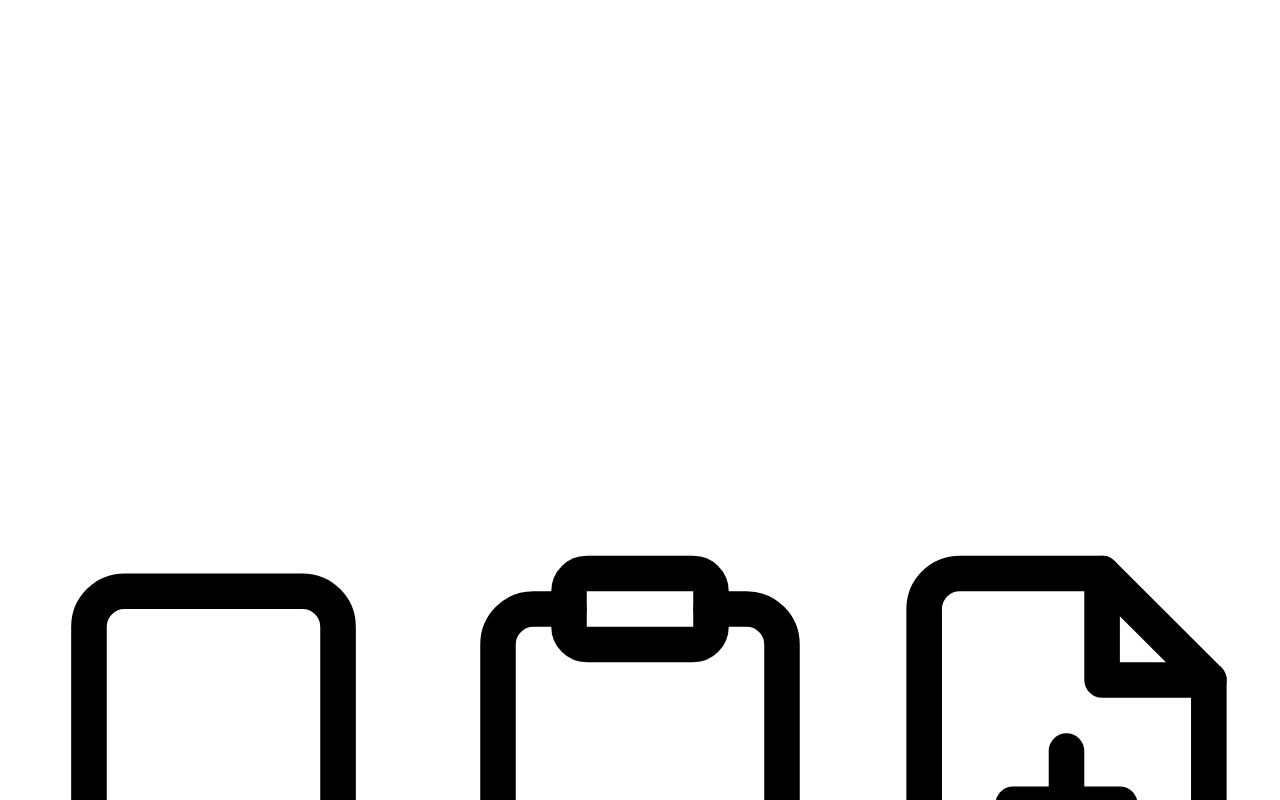
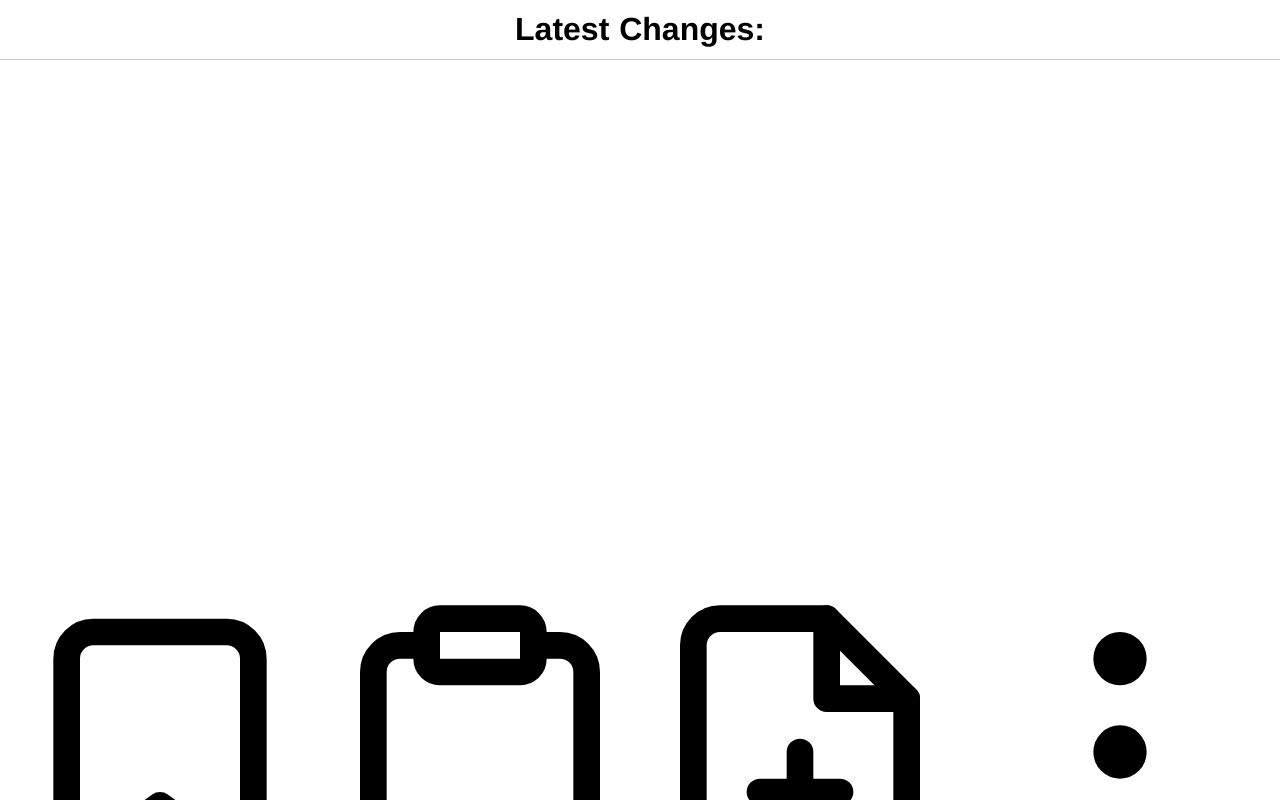
Before and after one commit to nathanielgreen/bulletbuddy, a Nuxt app: page /menu in a window 1280 px wide. Built offline with nearby package versions, Linux system fonts and the light colour scheme; what vue2-touch-events would draw is missing.

Commit message:
[BU-26] (Feature) Implement Headway (#23)
* BU-26: Added Menu Page. Added shortcut. Added Icon

* BU-26: Added headway div and styling

* BU-26: Altering Navbar css

* BU-26: Edited widget CSS

```diff
--- a/assets/global.scss
+++ b/assets/global.scss
@@ -5,6 +5,10 @@
 .fade-right {
   animation-name: fadeinfromright;
   animation-duration: 0.2;
+}
+
+#HW_frame_cont {
+  width: 100% !important;
 }
 
 @keyframes fadeinfromright {
--- a/components/Navbar.vue
+++ b/components/Navbar.vue
@@ -11,6 +11,10 @@
     <nuxt-link class="navbar__item" to="/add-new">
       <img class="navbar__item-img" src="../static/icons/file-plus.svg" />
       <label>New Page</label>
+    </nuxt-link>
+    <nuxt-link class="navbar__item" to="/menu">
+      <img class="navbar__item-img" src="../static/icons/more-vertical.svg" />
+      <label>More</label>
     </nuxt-link>
   </nav>
 </template>
@@ -30,6 +34,7 @@ export default {
 
 <style lang="scss">
 .navbar {
+  background: #ffffff;
   display: flex;
   align-items: center;
   justify-content: center;
@@ -46,6 +51,8 @@ export default {
     text-align: center;
     margin: 0 auto;
     outline: none;
+    font-size: 14px;
+    word-wrap: break-word;
 
     &:hover {
       background-color: #f1f1f1;
--- /dev/null
+++ b/pages/menu.vue
@@ -0,0 +1,63 @@
+<template>
+  <div class="menu">
+    <div class="menu__item">
+      <h1 class="menu__item-header">Latest Changes:</h1>
+      <span class="menu__item-headway" id="headway"></span>
+    </div>
+  </div>
+</template>
+
+<script>
+export default {
+  name: 'Menu',
+  head() {
+    return {
+      script: [
+        {
+          innerHTML: `
+            var HW_config = {
+              selector: '#headway',
+              account: 'xbgK17',
+            };
+          `,
+          type: 'text/javascript',
+          body: true,
+          async: true,
+        },
+        {
+          src: 'http://cdn.headwayapp.co/widget.js',
+          type: 'text/javascript',
+          body: true,
+          async: true,
+        },
+      ],
+    };
+  },
+};
+</script>
+
+<style lang="scss" scoped>
+.menu {
+  height: 100%;
+  width: 100%;
+
+  &__item {
+    border-bottom: solid;
+    display: flex;
+    aling-items: center;
+    justify-content: center;
+    border-color: #cccccc;
+    border-width: 1px;
+    height: 60px;
+
+    &-header {
+      display: flex;
+      align-items: center;
+    }
+    &-headway {
+      display: flex;
+      align-items: center;
+    }
+  }
+}
+</style>
```
Also changed, not shown: static/icons/more-vertical.svg (added).
